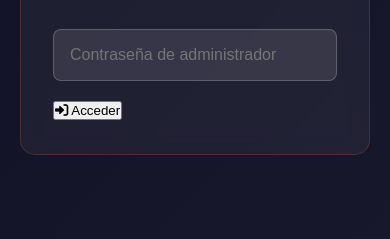
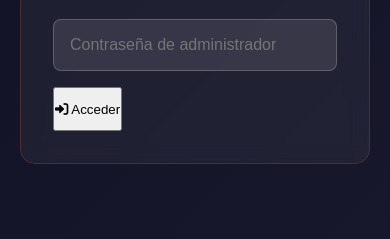
Before and after one commit to wilderr19/winzap-platform, a website: page admin.html in a window 390 px wide. Shown: the part 605-844 px from the top of the page. Drawn offline with Linux system fonts and the light colour scheme.

Commit message:
Add mobile optimizations and PWA support for better mobile compatibility

```diff
--- a/styles.css
+++ b/styles.css
@@ -836,6 +836,30 @@ body {
     transform: translateY(-2px);
 }
 
+/* Mobile Optimizations */
+* {
+    -webkit-tap-highlight-color: transparent;
+    -webkit-touch-callout: none;
+    -webkit-user-select: none;
+    -moz-user-select: none;
+    -ms-user-select: none;
+    user-select: none;
+}
+
+input, textarea, select {
+    -webkit-user-select: text;
+    -moz-user-select: text;
+    -ms-user-select: text;
+    user-select: text;
+}
+
+/* Touch-friendly buttons */
+button, .btn, .download-btn {
+    min-height: 44px;
+    min-width: 44px;
+    touch-action: manipulation;
+}
+
 /* Responsive modal */
 @media (max-width: 768px) {
     .modal-content {
```
Also changed, not shown: index.html (+7 -2 lines), manifest.json (added).
